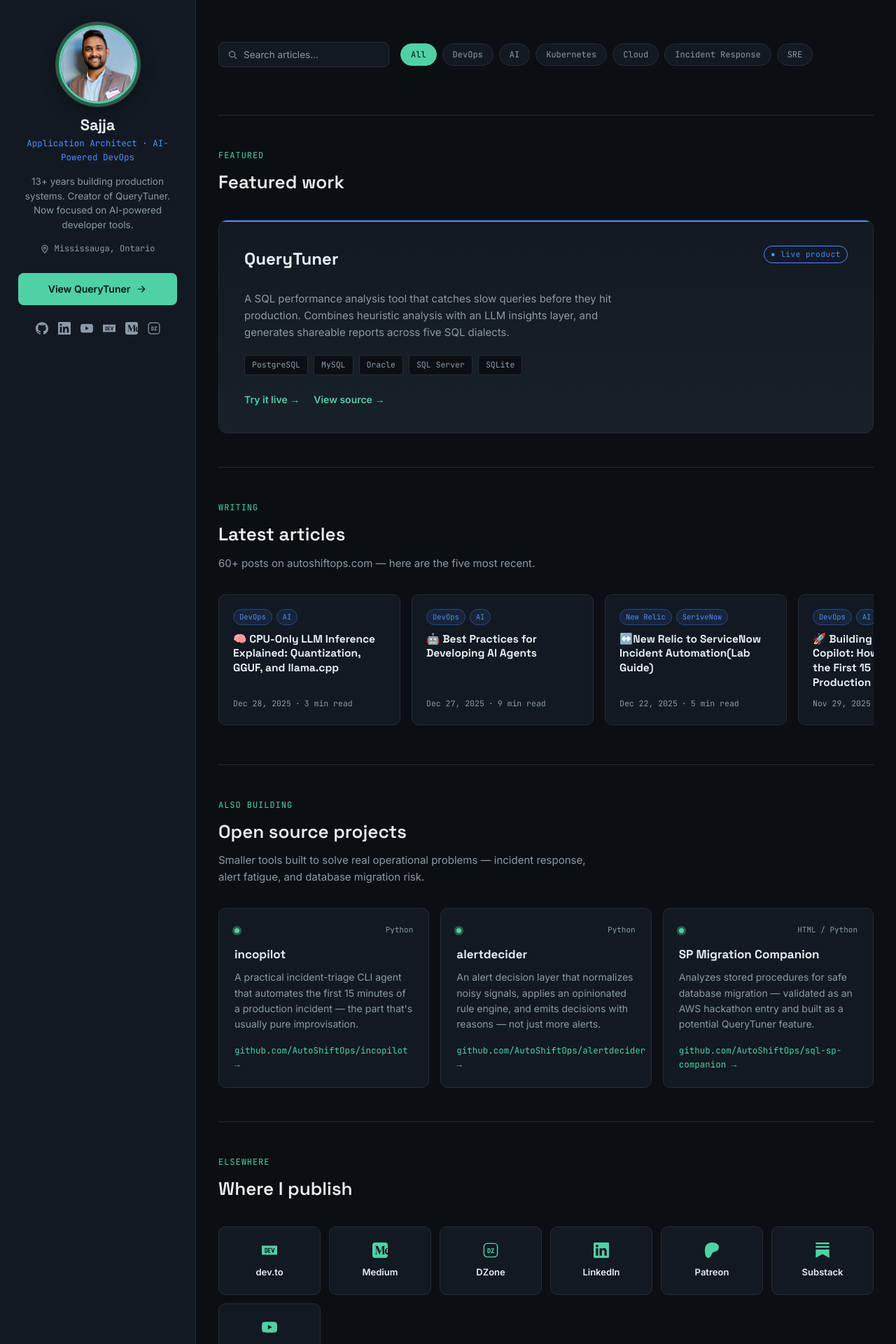
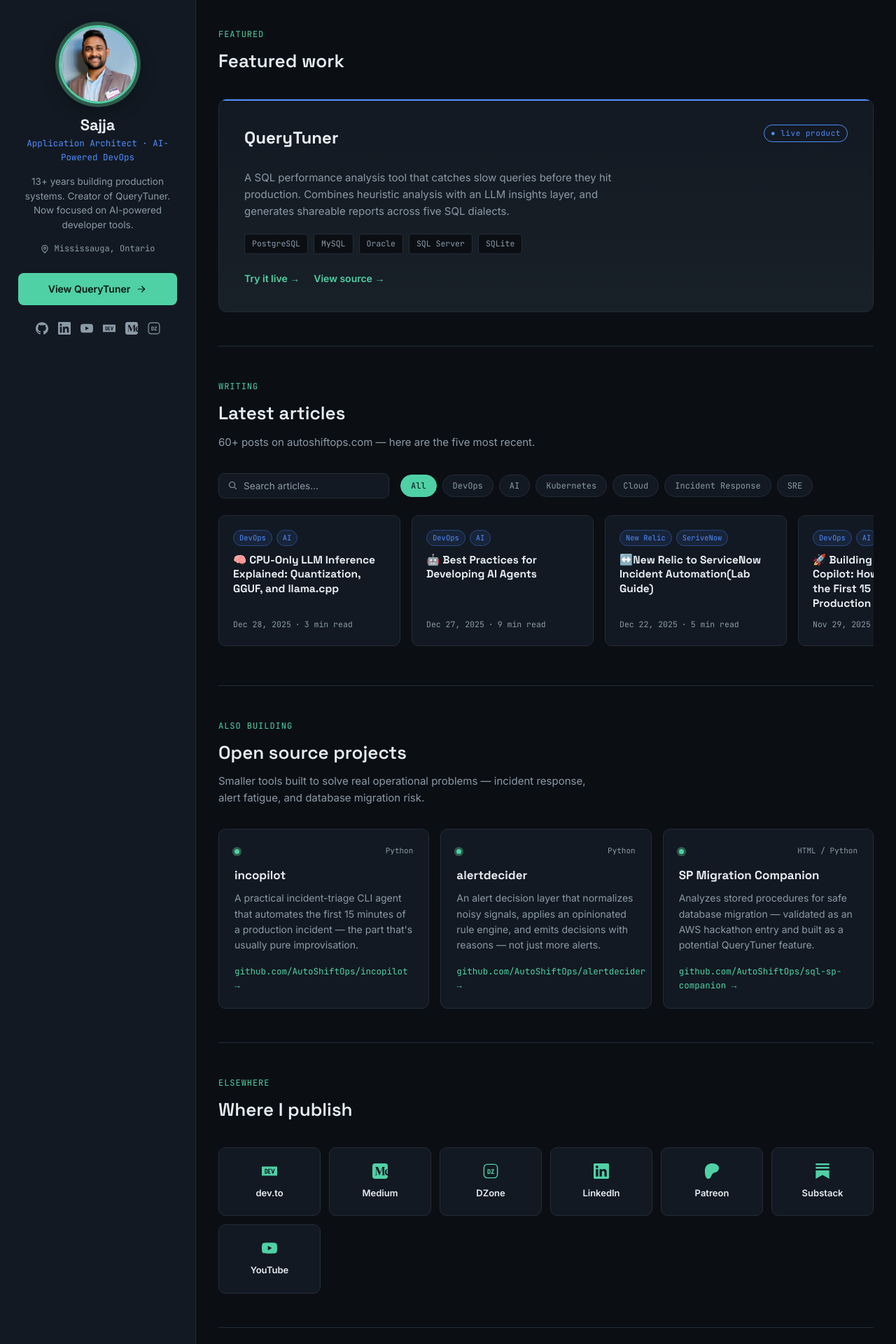
Before and after one commit to AutoShiftOps/autoshiftops.github.io, a Jekyll site: the page built from index.html, in a window 1280 px wide. Shown: the top 1920 px of the page at 70% size. Built offline with Jekyll 4.4.1, drawn with Linux system fonts in a browser that asks for light colours.

Commit message:
Move search/filter bar into the Latest Articles section
The search box and topic pills only ever filtered the article cards,
but sat pinned above every section (Featured Work, Certifications,
etc.), implying a page-wide filter that didn't exist. Relocating it
directly under the Latest Articles heading scopes it visually to
what it actually does.

```diff
--- a/assets/css/main.css
+++ b/assets/css/main.css
@@ -326,8 +326,7 @@
 .main-content section:first-of-type{ padding-top:40px; }
 
 /* ---------- Filter bar ---------- */
-.filterbar-section{ border-bottom:1px solid var(--border); position:sticky; top:0; z-index:20; background:var(--ink); }
-.filterbar{ display:flex; align-items:center; gap:16px; flex-wrap:wrap; padding:20px 0; }
+.filterbar{ display:flex; align-items:center; gap:16px; flex-wrap:wrap; margin:20px 0 24px; }
 .search-input{
   display:flex; align-items:center; gap:8px;
   background:var(--surface); border:1px solid var(--border); border-radius:8px;
@@ -430,7 +429,6 @@
   .sidebar.open .sidebar-socials{ display:flex; }
   .sidebar.open .sidebar-nav{ display:flex; }
   .main-scroll{ height:auto; overflow-y:visible; }
-  .filterbar-section{ position:static; }
 }
 @media (max-width:600px){
   .sidebar-photo{ width:88px; height:88px; }
--- a/index.html
+++ b/index.html
@@ -2,25 +2,6 @@
 layout: home
 title: Home
 ---
-
-<!-- SEARCH / FILTER BAR -->
-<section class="filterbar-section">
-  <div class="filterbar">
-    <div class="search-input">
-      {% include icons.html name="search" %}
-      <input type="text" id="articleSearch" placeholder="Search articles&hellip;" aria-label="Search articles">
-    </div>
-    <div class="filter-pills" id="pillBar">
-      <button class="filter-btn active" data-pillar="all">All</button>
-      <button class="filter-btn" data-pillar="devops">DevOps</button>
-      <button class="filter-btn" data-pillar="ai">AI</button>
-      <button class="filter-btn" data-pillar="kubernetes">Kubernetes</button>
-      <button class="filter-btn" data-pillar="cloud">Cloud</button>
-      <button class="filter-btn" data-pillar="incident-response">Incident Response</button>
-      <button class="filter-btn" data-pillar="sre">SRE</button>
-    </div>
-  </div>
-</section>
 
 <!-- FEATURED WORK -->
 <section>
@@ -50,6 +31,21 @@
     <span class="label">Writing</span>
     <h2>Latest articles</h2>
     <p>60+ posts on autoshiftops.com &mdash; here are the five most recent.</p>
+  </div>
+  <div class="filterbar">
+    <div class="search-input">
+      {% include icons.html name="search" %}
+      <input type="text" id="articleSearch" placeholder="Search articles&hellip;" aria-label="Search articles">
+    </div>
+    <div class="filter-pills" id="pillBar">
+      <button class="filter-btn active" data-pillar="all">All</button>
+      <button class="filter-btn" data-pillar="devops">DevOps</button>
+      <button class="filter-btn" data-pillar="ai">AI</button>
+      <button class="filter-btn" data-pillar="kubernetes">Kubernetes</button>
+      <button class="filter-btn" data-pillar="cloud">Cloud</button>
+      <button class="filter-btn" data-pillar="incident-response">Incident Response</button>
+      <button class="filter-btn" data-pillar="sre">SRE</button>
+    </div>
   </div>
   <div class="article-scroll" id="articleScroll">
     {% for post in site.posts limit: 5 %}
```
